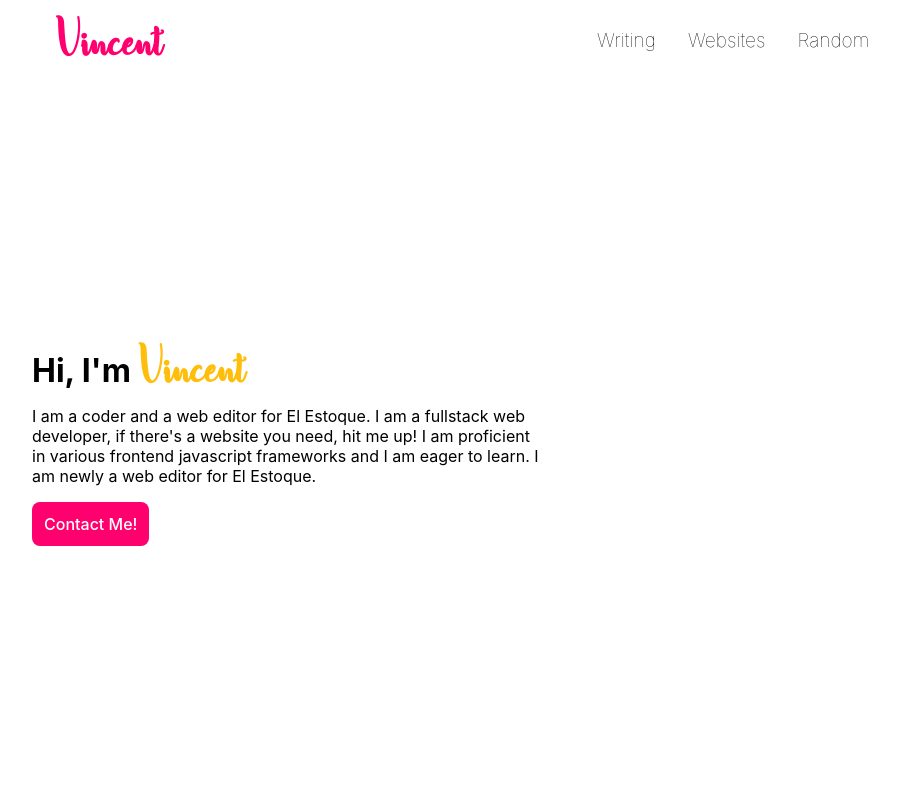
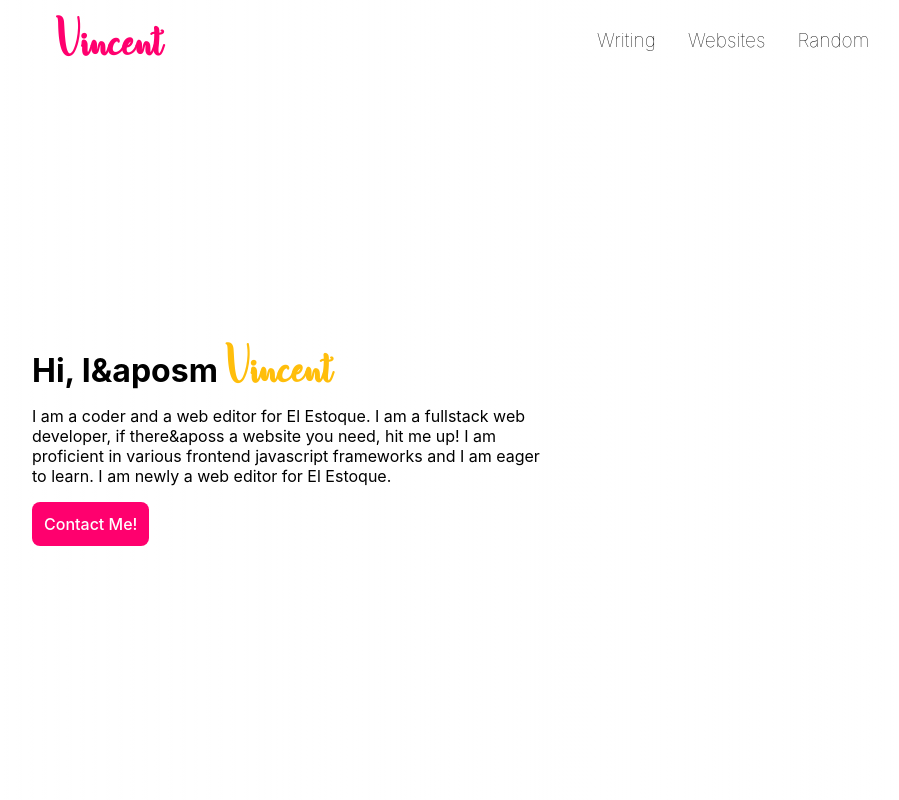
Before and after one commit to VincentZhao12/portfolio, a Next.js app: page / in a window 1280 px wide. Shown: the top 800 px of the page, without its empty margins (224-1123 px from the left). Built offline with nearby package versions, Linux system fonts and the light colour scheme.

Commit message:
down bad

```diff
--- a/components/Hero.tsx
+++ b/components/Hero.tsx
@@ -15,7 +15,7 @@ const Hero: FC<HeroProps> = () => {
             <div className={styles.heroArea}>
                 <div className={styles.heroTextArea}>
                     <h1 className={styles.heading}>
-                        Hi, I'm <span className={styles.logo}>Vincent</span>
+                        Hi, I&aposm <span className={styles.logo}>Vincent</span>
                     </h1>
                     <p>
                         I am a coder and a web editor for{' '}
@@ -27,10 +27,10 @@ const Hero: FC<HeroProps> = () => {
                         >
                             El Estoque
                         </a>
-                        . I am a fullstack web developer, if there's a website
-                        you need, hit me up! I am proficient in various frontend
-                        javascript frameworks and I am eager to learn. I am
-                        newly a web editor for El Estoque.
+                        . I am a fullstack web developer, if there&aposs a
+                        website you need, hit me up! I am proficient in various
+                        frontend javascript frameworks and I am eager to learn.
+                        I am newly a web editor for El Estoque.
                     </p>
                     <a
                         href="mailto:zhao.wentao.vincent@gmail.com"
```
